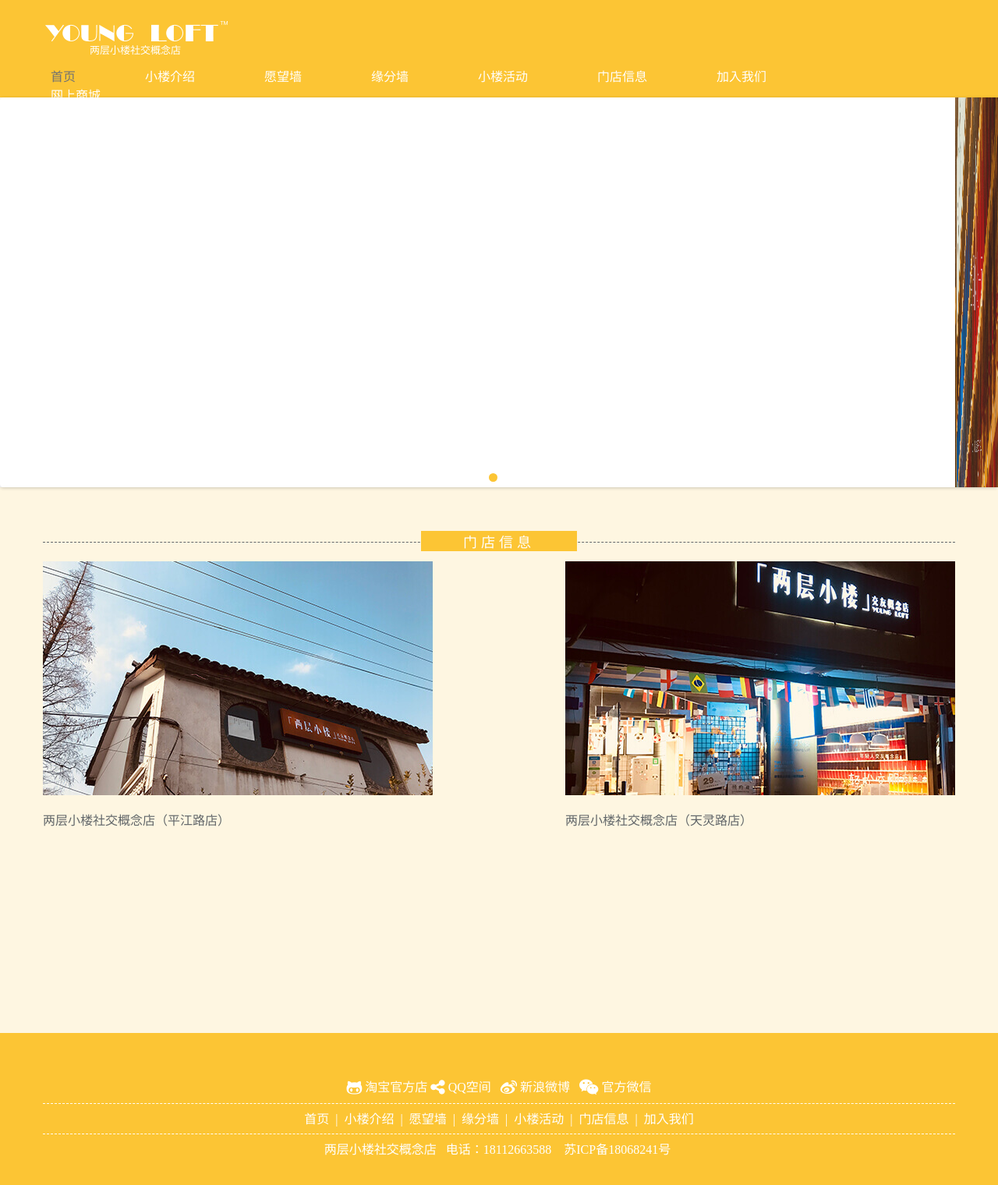
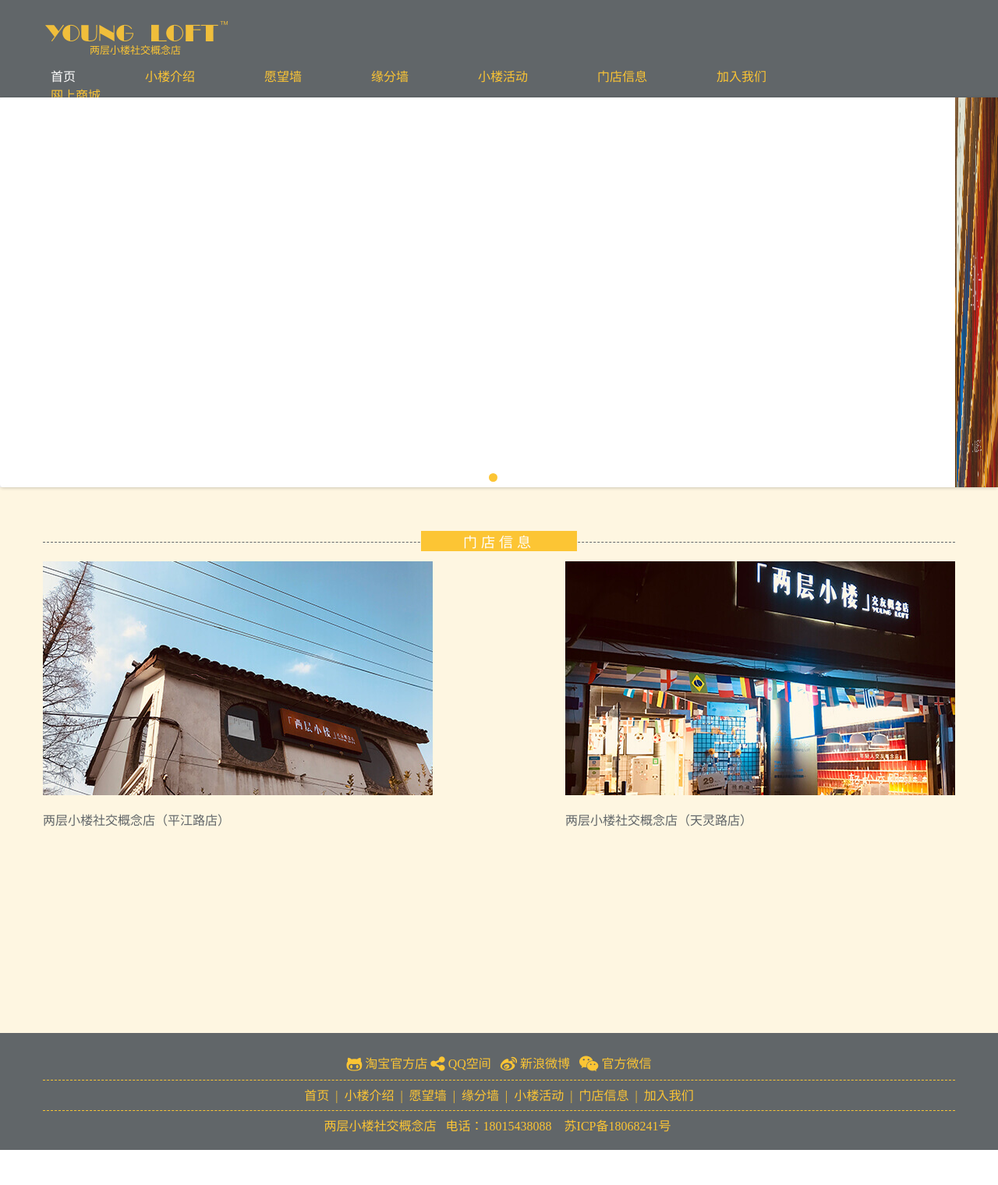
Before and after one commit to 707735896/whwebsite, a plain HTML site: page index.html in a window 1280 px wide. Shown: the whole page at 78% size. After the commit the page ends 1475 px from the top, so only its background shows below. Drawn offline with Linux system fonts and the light colour scheme.

Commit message:
修改样式

```diff
--- a/css/index.css
+++ b/css/index.css
@@ -38,7 +38,7 @@ a:hover {
 
 .header {
 	padding: 15px 0 10px 0;
-	background-color: #fcc534;
+	background-color: #616669;
 }
 
 .header .logo {
@@ -52,7 +52,7 @@ a:hover {
 .header .top-nav {
 	position: relative;
 	/* margin-left: 60%; */
-	color: #fff;
+	color: #fcc534;
 	left: 60px;
 	bottom: 15px;
 	font-size: 13px;
@@ -137,20 +137,20 @@ a:hover {
 	display: inline;
 	margin-right: 89px;
 	float: left;
-	color: #727272;
+	color: #fcc534;
 }
 
 .header .menu li a {
-	color: #fff;
+	color: #fcc534;
 }
 
 .header .menu li a:hover {
 	cursor: pointer;
-	color: #727272 !important;
+	color: #fff !important;
 }
 
 .active {
-	color: #727272 !important;
+	color: #fff !important;
 }
 
 .bannar {
@@ -457,10 +457,10 @@ a:hover {
 }
 
 .footer {
-	height: 220px;
-	background-color: #fcc534;
-	color: #fff;
-	padding: 50px 0;
+	height: 150px;
+	background-color: #616669;
+	color: #fcc534;
+	padding: 20px 0;
 }
 
 .footer .media {
@@ -473,12 +473,12 @@ a:hover {
 	height: 40px;
 	line-height: 40px;
 	text-align: center;
-	border-top: 1px dashed #fff;
-	border-bottom: 1px dashed #fff;
+	border-top: 1px dashed #fcc534;
+	border-bottom: 1px dashed #fcc534;
 }
 
 .footer a {
-	color: #fff;
+	color: #fcc534;
 	text-decoration: none;
 }
 
--- a/css/main.css
+++ b/css/main.css
@@ -28,7 +28,7 @@ body {
 }
 
 a {
-	color: #fff;
+	color: #fcc534;
 	text-decoration: none;
 }
 
@@ -39,7 +39,7 @@ a:hover {
 .header {
 	width: 100%;
 	padding: 15px 0 10px 0;
-	background-color: #fcc534;
+	background-color: #616669;
 }
 
 .header .logo {
@@ -53,7 +53,7 @@ a:hover {
 .header .top-nav {
 	position: relative;
 	/* margin-left: 60%; */
-	color: #FFFFFF;
+	color: #fcc534;
 	left: 60px;
 	bottom: 15px;
 	font-size: 13px;
@@ -139,16 +139,16 @@ a:hover {
 	display: inline;
 	margin-right: 89px;
 	float: left;
-	color: #fff;
+	color: #fcc534;
 }
 
 .header .menu li a:hover {
 	cursor: pointer;
-	color: #727272 !important;
+	color: #fff !important;
 }
 
 .header .menu .active {
-	color: #727272 !important;
+	color: #fff !important;
 }
 
 .section {
@@ -160,10 +160,10 @@ a:hover {
 
 .footer {
 	width: 100%;
-	height: 220px;
-	background-color: #fcc534;
-	color: #fff;
-	padding: 50px 0;
+	height: 150px;
+	background-color: #616669;
+	color: #fcc534;
+	padding: 20px 0;
 }
 
 .footer .media {
@@ -176,12 +176,12 @@ a:hover {
 	height: 40px;
 	line-height: 40px;
 	text-align: center;
-	border-top: 1px dashed #fff;
-	border-bottom: 1px dashed #fff;
+	border-top: 1px dashed #fcc534;
+	border-bottom: 1px dashed #fcc534;
 }
 
 .footer a {
-	color: #fff;
+	color: #fcc534;
 	text-decoration: none;
 }
 
--- a/index.html
+++ b/index.html
@@ -18,7 +18,7 @@
 		<div class="header">
 			<div class="container">
 				<div class="logo">
-					<a href="index.html"><img src="images/logo-w.png">
+					<a href="index.html"><img src="images/logo.png">
 						<div class="top-nav">
 							两层小楼社交概念店
 						</div>
@@ -127,7 +127,7 @@
 					<a href="job.html">加入我们</a>
 				</div>
 				<div class="copy">
-					&nbsp; 两层小楼社交概念店 &nbsp; 电话：18112663588 &nbsp;&nbsp;
+					&nbsp; 两层小楼社交概念店 &nbsp; 电话：18015438088 &nbsp;&nbsp;
 					<a href="http://www.miibeian.gov.cn/" target=_blank>苏ICP备18068241号</a>
 					&nbsp;&nbsp;
 				</div>
```
Also changed, not shown: about.html (+2 -2 lines), activity.html (+3 -4 lines), fate.html (+2 -2 lines), job.html (+2 -2 lines), shop.html (+2 -2 lines), wish.html (+1 -1 lines), images/activety.jpg (deleted), images/c5bf4d64f1cf5be6e0025247d7ce2ab.jpg (added).
